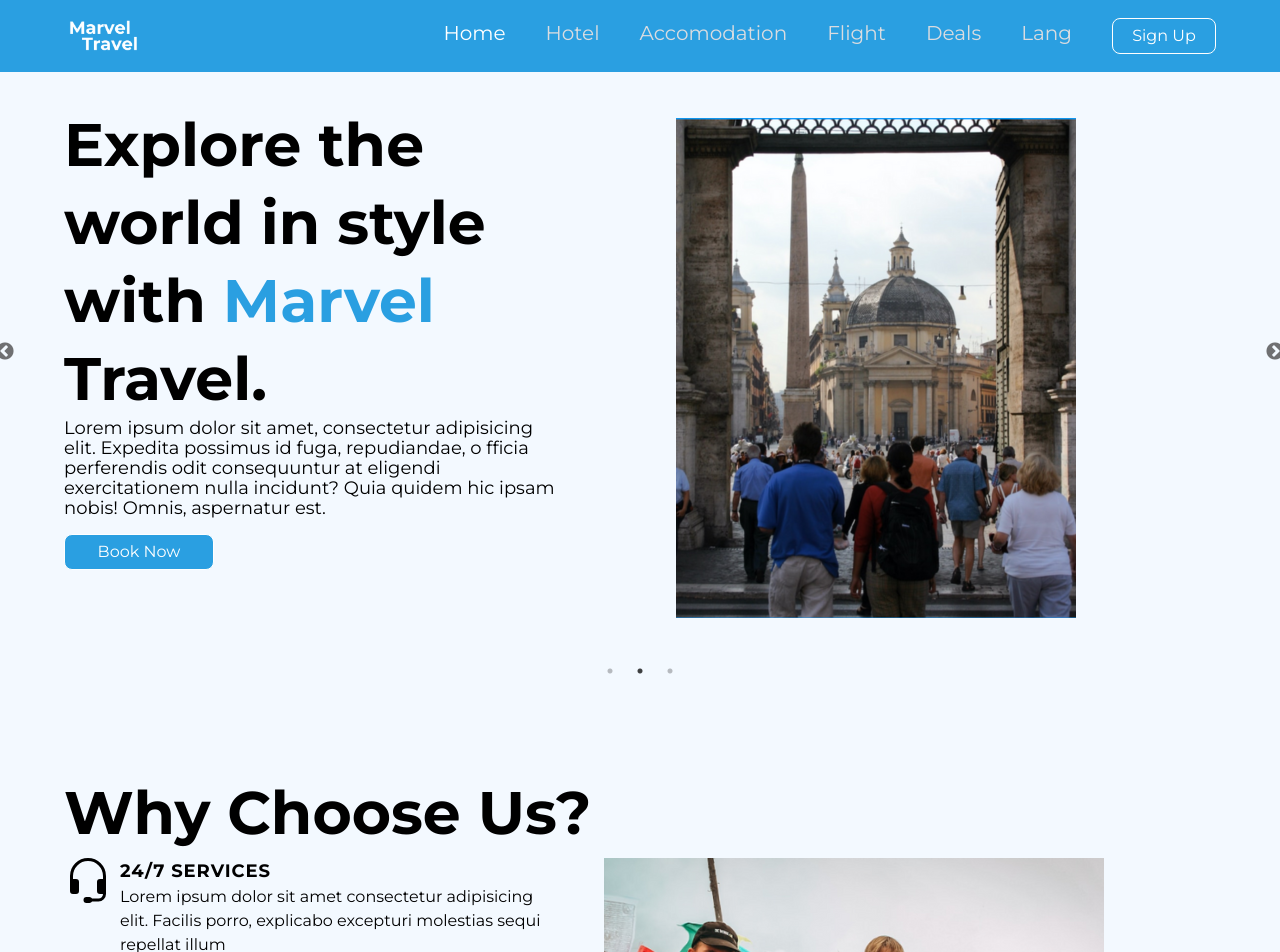
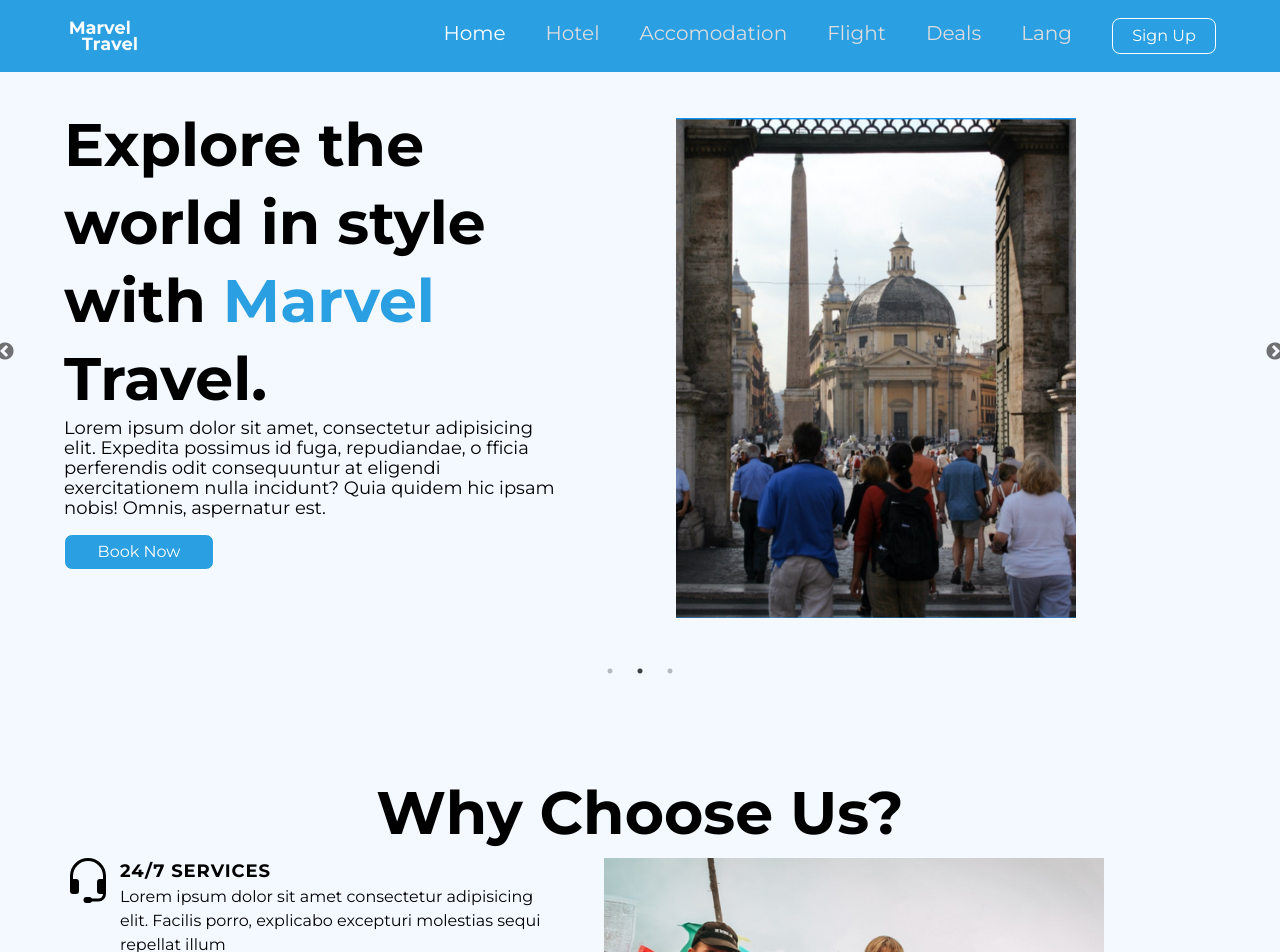
Before and after one commit to ugwuintech/the-nest-project, a React (Vite) app: page / in a window 1280 px wide. Shown: the top 952 px of the page. Built offline with nearby package versions, Linux system fonts and the light colour scheme.

Commit message:
update benefits

```diff
--- a/src/components/Benefits.jsx
+++ b/src/components/Benefits.jsx
@@ -13,8 +13,8 @@ const Benefits = () => {
   return (
     <div>
       <motion.h1
-        variants={fadeIn("", "", 0.1, 1)}
-        className={`${styles.sectionHeadText}`}
+        variants={fadeIn("", "", 0.05, 1)}
+        className={`${styles.sectionHeadText} text-center`}
       >
         Why Choose Us?
       </motion.h1>
```
